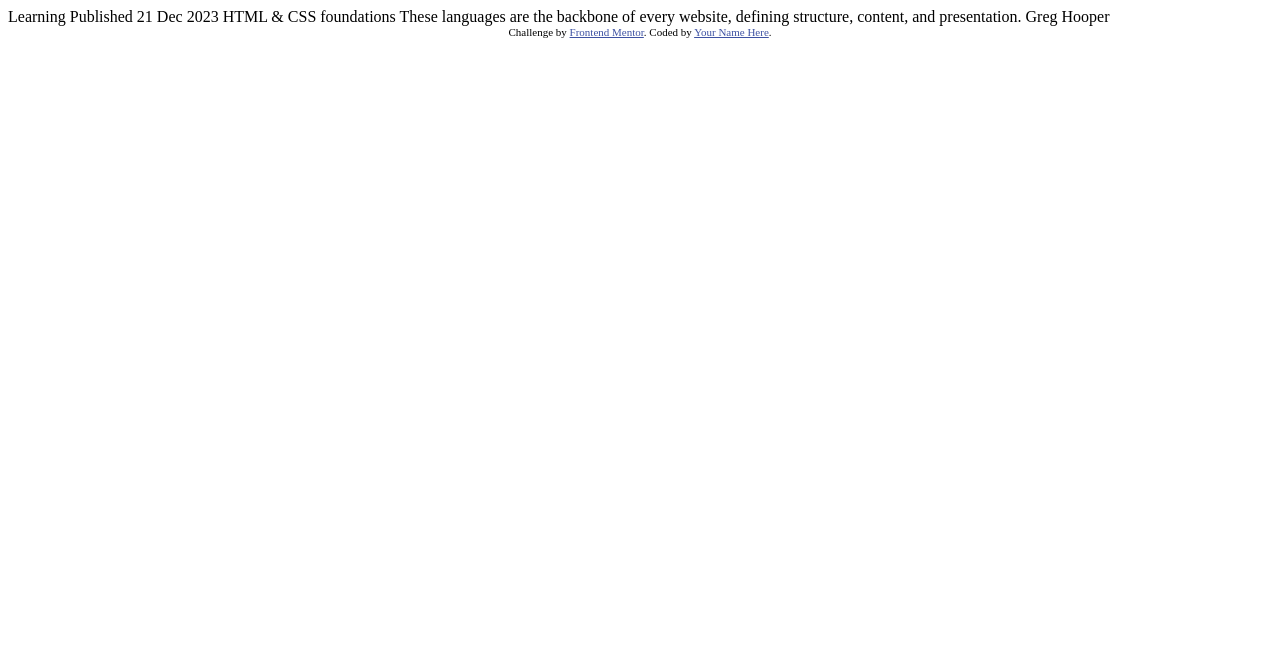
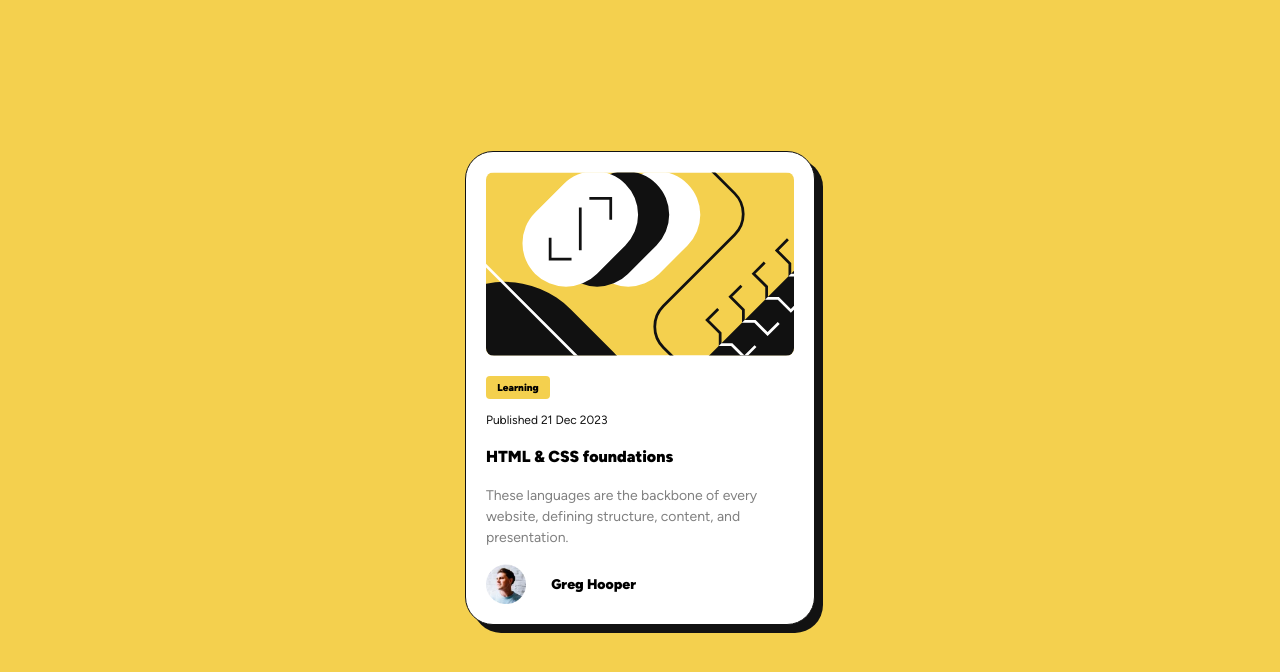
Before and after one commit to ronaldohauser/frontend_challenge2, a plain HTML site: page index.html in a window 1280 px wide. Drawn offline with Linux system fonts and the light colour scheme.

Commit message:
Blog preview card

```diff
--- a/index.html
+++ b/index.html
@@ -1,34 +1,44 @@
 <!DOCTYPE html>
 <html lang="en">
 <head>
-  <meta charset="UTF-8">
-  <meta name="viewport" content="width=device-width, initial-scale=1.0"> <!-- displays site properly based on user's device -->
-
-  <link rel="icon" type="image/png" sizes="32x32" href="./assets/images/favicon-32x32.png">
-
-  <title>Frontend Mentor | Blog preview card</title>
-
-  <!-- Feel free to remove these styles or customise in your own stylesheet 👍 -->
-  <style>
-    .attribution { font-size: 11px; text-align: center; }
-    .attribution a { color: hsl(228, 45%, 44%); }
-  </style>
+  <meta charset="UTF-8" />
+  <meta name="viewport" content="width=device-width, initial-scale=1.0" />
+  <title>Blog preview card</title>
+  <link rel="stylesheet" href="style.css">
+  <link
+    rel="icon"
+    type="image/png"
+    sizes="32x32"
+    href="./assets/images/favicon-32x32.png"
+  />
 </head>
 <body>
-
-  Learning
-
-  Published 21 Dec 2023
-
-  HTML & CSS foundations
-
-  These languages are the backbone of every website, defining structure, content, and presentation.
-
-  Greg Hooper
-
-  <div class="attribution">
-    Challenge by <a href="https://www.frontendmentor.io?ref=challenge" target="_blank">Frontend Mentor</a>.
-    Coded by <a href="#">Your Name Here</a>.
+  <div class="container">
+    <section class="card">
+      <figure class="card__image">
+        <img
+          src="./assets/images/illustration-article.svg"
+          alt="abstract image"
+        />
+      </figure>
+      <p class="card__label">Learning</p>
+      <p class="card__date">Published 21 Dec 2023</p>
+      <h2 class="card__title">HTML & CSS foundations</h2>
+      <p class="card__description">
+        These languages are the backbone of every website, defining structure,
+        content, and presentation.
+      </p>
+      <div class="card__avatar">
+        <img
+          src="./assets/images/image-avatar.webp"
+          alt="Greg's profile photo"
+          class="card__avatarPhoto"
+        />
+        <p class="card__avatarName">Greg Hooper</p>
+      </div>
+    </section>
+    <footer class="footer">
+    </footer>
   </div>
 </body>
 </html>
--- /dev/null
+++ b/style.css
@@ -0,0 +1,121 @@
+/* Font */
+@font-face {
+    font-family: "Figtree";
+    src: url("../assets/fonts/Figtree-VariableFont_wght.ttf");
+}
+
+/* Variables */
+:root {
+    /* Colors */
+    --main-white: #fff;
+    --main-gray: #808080;
+    --main-black: #121212;
+    --main-bg-color: #f4d04e;
+    /* Font */
+    --font: "Figtree", sans-serif;
+}
+
+/* Globals */
+* {
+    margin: 0;
+    padding: 0;
+    box-sizing: border-box;
+}
+
+html {
+    font-family: var(--font);
+    font-size: 62.5%;
+    line-height: 1.5;
+    background-color: var(--main-bg-color);
+}
+
+.container {
+    display: grid;
+    place-content: center;
+    place-items: center;
+    height: 100vh;
+}
+
+/* Card */
+.card {
+    width: 90%;
+    padding: 2rem;
+    border: 1px solid var(--main-black);
+    border-radius: 2.8rem;
+    background-color: var(--main-white);
+    box-shadow: 0.8rem 0.8rem var(--main-black);
+}
+
+.card__image {
+    margin: 0 auto 1.6rem;
+}
+
+.card__image img {
+    width: 100%;
+    border-radius: 0.8rem;
+}
+
+.card__label {
+    width: 6.4rem;
+    margin-bottom: 1.2rem;
+    padding: 0.4rem;
+    border-radius: 0.4rem;
+    font-weight: 900;
+    text-align: center;
+    background-color: var(--main-bg-color);
+}
+
+.card__date {
+    margin-bottom: 1.6rem;
+    font-size: 1.2rem;
+    color: var(--main-black);
+}
+
+.card__title {
+    margin-bottom: 1.6rem;
+    font-size: 1.6rem;
+    font-weight: 900;
+}
+
+.card__description {
+    margin-bottom: 1.6rem;
+    font-size: 1.4rem;
+    color: var(--main-gray);
+}
+
+.card__avatar {
+    display: flex;
+    justify-content: space-between;
+    align-items: center;
+    width: 15rem;
+}
+
+.card__avatarPhoto {
+    width: 4rem;
+}
+
+.card__avatarName {
+    font-size: 1.4rem;
+    font-weight: 900;
+}
+
+@media (min-width: 500px) {
+    .card {
+        width: 350px;
+    }
+}
+
+/* Footer */
+.footer {
+    margin-top: 2.4rem;
+    font-size: 1.2rem;
+}
+
+.footer a {
+    color: dodgerblue;
+}
+
+.footer a:hover {
+    font-size: 1.4rem;
+    text-decoration: none;
+}
```
